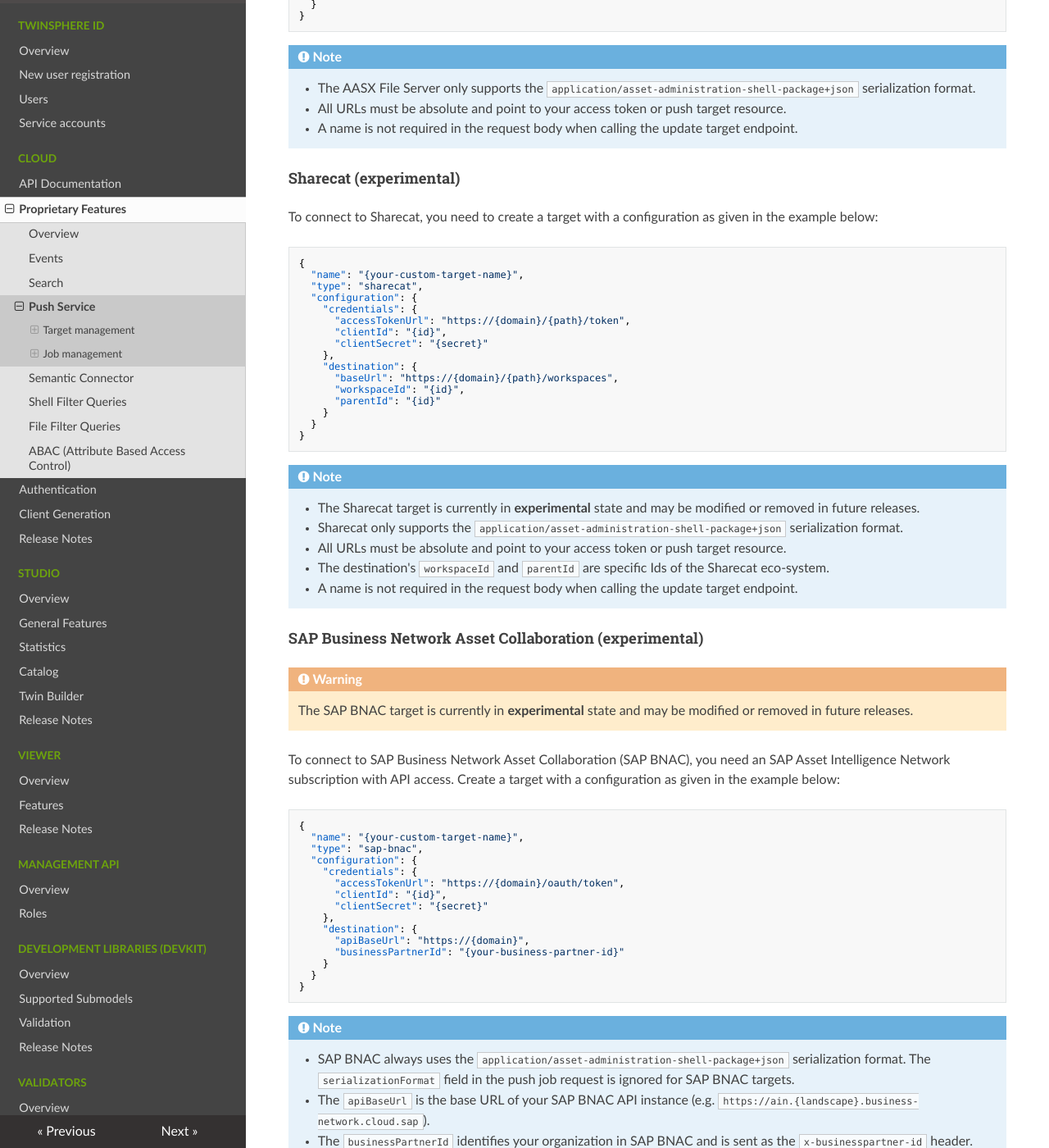
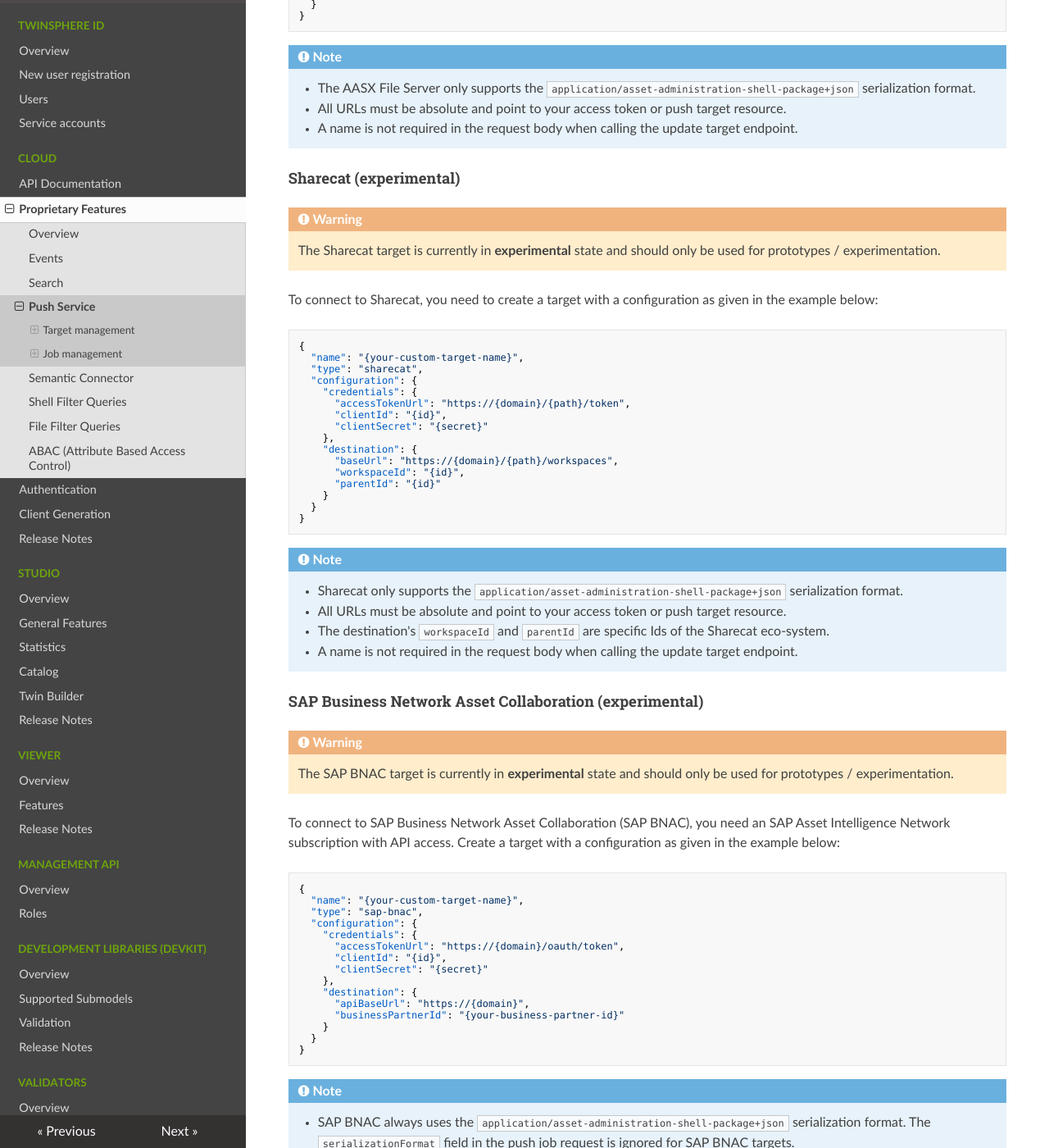
Before and after one commit to twinsphere/twinsphere.github.io, an MkDocs documentation site: the page built from docs/cloud-push-service.md, in a window 1280 px wide and 1400 px high, scrolled down 1537 px. Shown: the whole window at 82% size. Built offline with MkDocs 1.6.1, drawn with Linux system fonts in a browser that asks for light colours; nearby versions of some CDN libraries.

Commit message:
feat(cloud): soften experimental wording

````diff
--- a/docs/cloud-push-service.md
+++ b/docs/cloud-push-service.md
@@ -79,6 +79,9 @@
 
 #### Sharecat (experimental)
 
+!!! warning
+    The Sharecat target is currently in **experimental** state and should only be used for prototypes / experimentation.
+
 To connect to Sharecat, you need to create a target with a configuration as given in the example below:
 
 ```json
@@ -101,7 +104,6 @@
 ```
 
 !!! note
-    - The Sharecat target is currently in **experimental** state and may be modified or removed in future releases.
     - Sharecat only supports the `application/asset-administration-shell-package+json` serialization format.
     - All URLs must be absolute and point to your access token or push target resource.
     - The destination's `workspaceId` and `parentId` are specific Ids of the Sharecat eco-system.
@@ -110,7 +112,7 @@
 #### SAP Business Network Asset Collaboration (experimental)
 
 !!! warning
-    The SAP BNAC target is currently in **experimental** state and may be modified or removed in future releases.
+    The SAP BNAC target is currently in **experimental** state and should only be used for prototypes / experimentation.
 
 To connect to SAP Business Network Asset Collaboration (SAP BNAC), you need an SAP Asset Intelligence Network
 subscription with API access. Create a target with a configuration as given in the example below:
````
